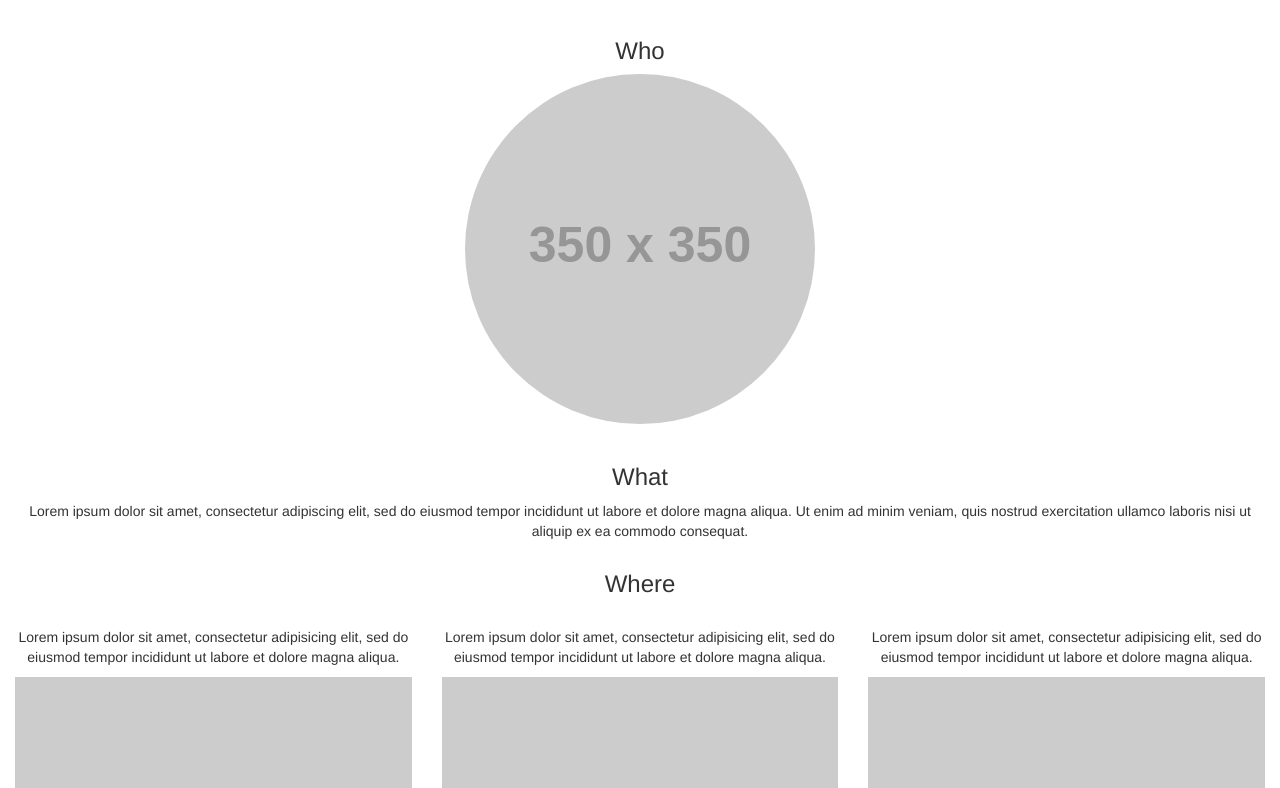
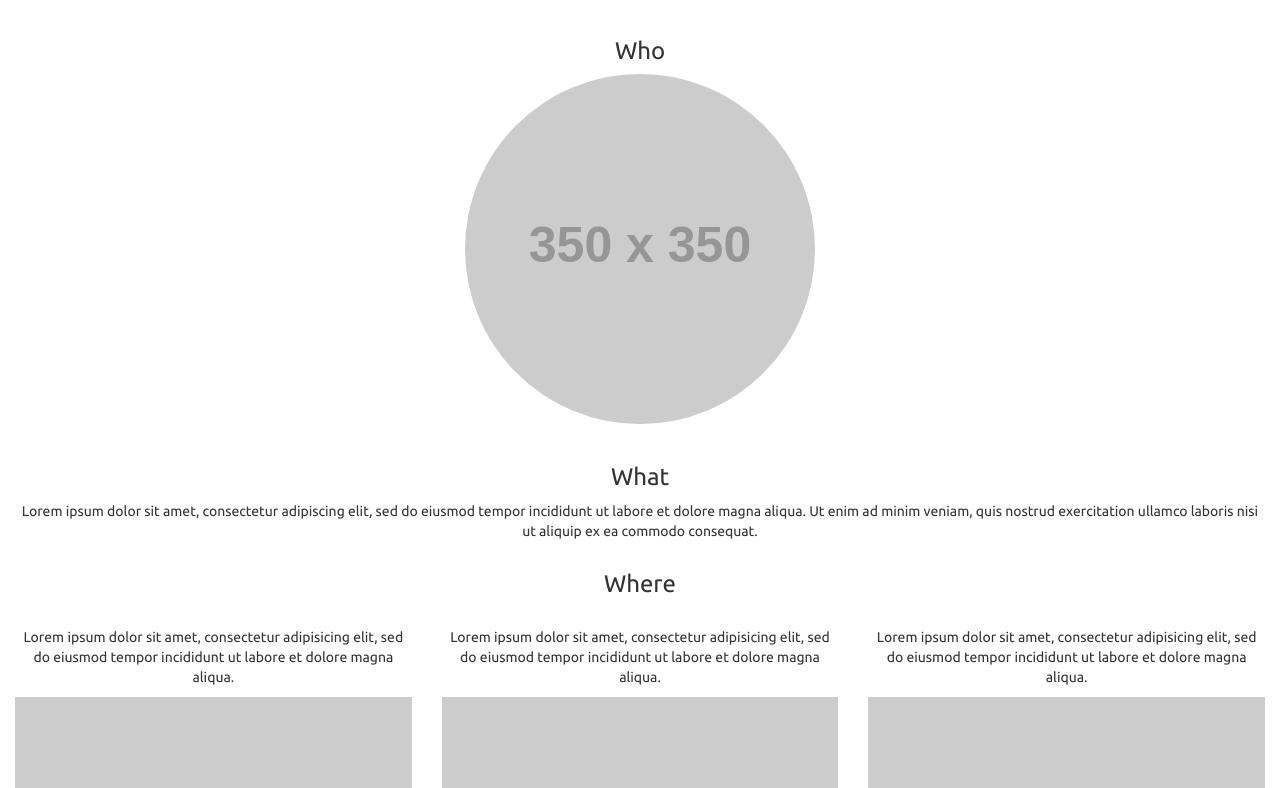
Before and after one commit to troycarson/torleif-nielsen.github.io, a plain HTML site: page index.html in a window 1280 px wide. Shown: the part 54-842 px from the top of the page. Drawn offline with nearby package versions, Linux system fonts and the light colour scheme; placeholder pictures from the web are drawn by us.

Commit message:
Add Ubuntu font.

```diff
--- a/index.html
+++ b/index.html
@@ -5,6 +5,7 @@
   <meta charset="utf-8">
   <meta name="viewport" content="width=device-width, initial-scale=1">
   <link rel="stylesheet" href="http://maxcdn.bootstrapcdn.com/bootstrap/3.3.6/css/bootstrap.min.css">
+  <link rel="stylesheet" type="text/css" href="https://fonts.googleapis.com/css?family=Ubuntu">
   <link href="http://fonts.googleapis.com/css?family=Montserrat" rel="stylesheet">
   <script src="https://ajax.googleapis.com/ajax/libs/jquery/1.12.0/jquery.min.js"></script>
   <script src="http://maxcdn.bootstrapcdn.com/bootstrap/3.3.6/js/bootstrap.min.js"></script>
--- a/style.css
+++ b/style.css
@@ -1 +1,5 @@
 /* Place all CSS rules in this file */
+
+body {
+  font-family: 'Ubuntu', sans-serif;
+}
```
